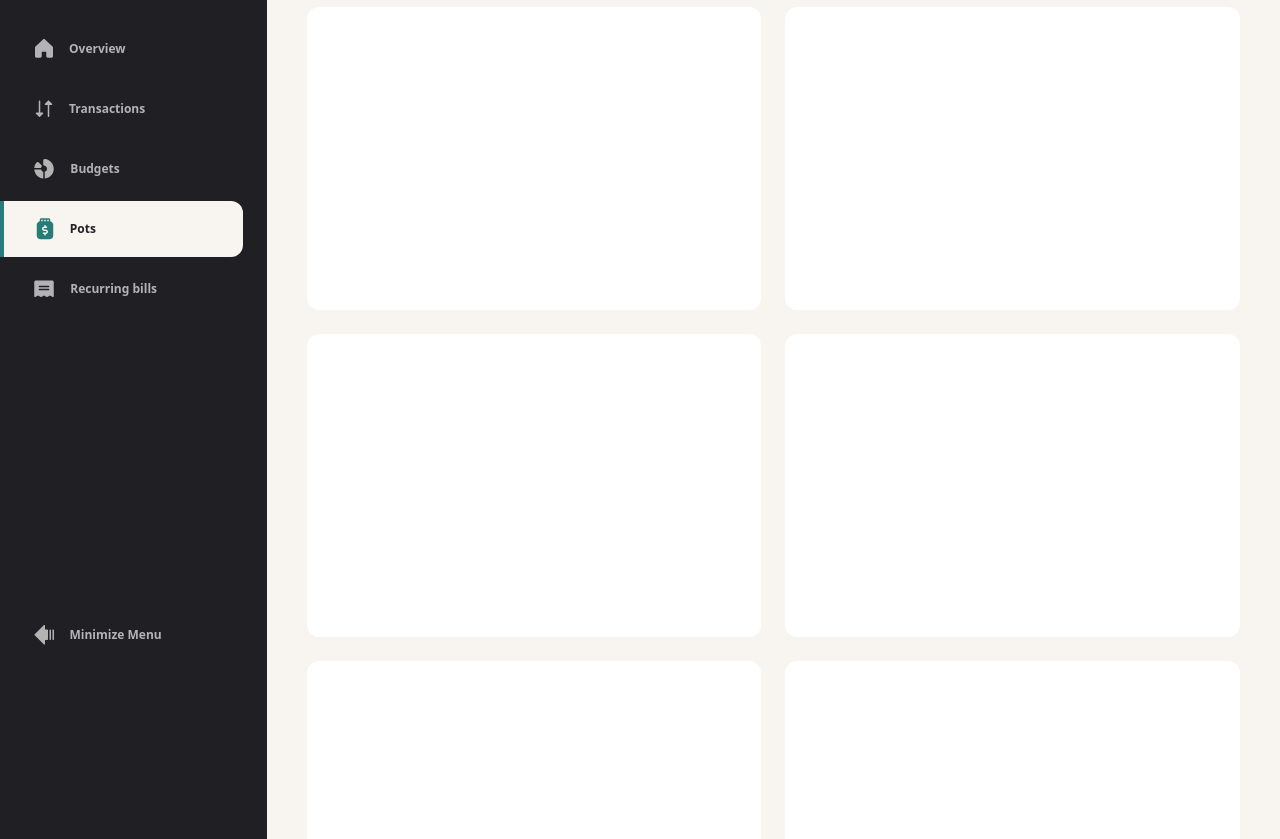
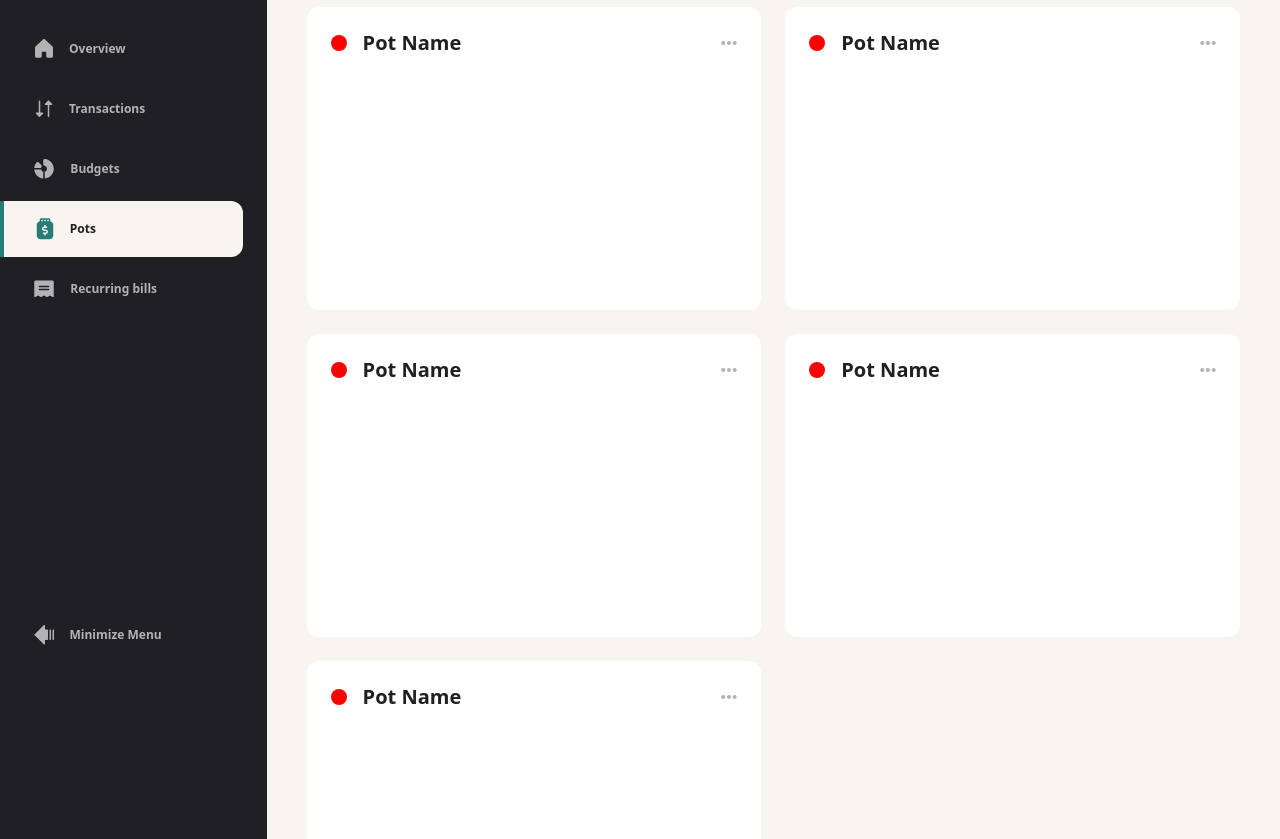
Before and after one commit to tsu-frontend/personal-finance-app, a website: page pages/pots.html in a window 1280 px wide. Shown: the part 113-952 px from the top of the page. Drawn offline with Linux system fonts and the light colour scheme.

Commit message:
add new pot card structure with responsive design and styling

```diff
--- a/pages/pots.html
+++ b/pages/pots.html
@@ -77,34 +77,41 @@
         <button class="w-[128px] h-full rounded-[8px] bg-[#201F24] font-[Public Sans] text-[#FFF] text-[14px] font-bold leading-[150%]">+ Add New Pot</button>
       </header>
       <div class="grid grid-cols-1 gap-[24px] xl:grid-cols-[repeat(auto-fill,_minmax(400px,_1fr))]">
-        <div id="pot" class="h-[317px] xl:h-[303px] bg-[#FFF] rounded-[12px]"></div>
-        <div id="pot" class="h-[317px] xl:h-[303px] bg-[#FFF] rounded-[12px]"></div>
-        <div id="pot" class="h-[317px] xl:h-[303px] bg-[#FFF] rounded-[12px]"></div>
-        <div id="pot" class="h-[317px] xl:h-[303px] bg-[#FFF] rounded-[12px]"></div>
-        <div id="pot" class="h-[317px] xl:h-[303px] bg-[#FFF] rounded-[12px]"></div>
-        <div id="pot" class="h-[317px] xl:h-[303px] bg-[#FFF] rounded-[12px]"></div>
-        <div id="pot" class="h-[317px] xl:h-[303px] bg-[#FFF] rounded-[12px]"></div>
-        <div id="pot" class="h-[317px] xl:h-[303px] bg-[#FFF] rounded-[12px]"></div>
-        <div id="pot" class="h-[317px] xl:h-[303px] bg-[#FFF] rounded-[12px]"></div>
-        <div id="pot" class="h-[317px] xl:h-[303px] bg-[#FFF] rounded-[12px]"></div>
-        <div id="pot" class="h-[317px] xl:h-[303px] bg-[#FFF] rounded-[12px]"></div>
-        <div id="pot" class="h-[317px] xl:h-[303px] bg-[#FFF] rounded-[12px]"></div>
-        <div id="pot" class="h-[317px] xl:h-[303px] bg-[#FFF] rounded-[12px]"></div>
-        <div id="pot" class="h-[317px] xl:h-[303px] bg-[#FFF] rounded-[12px]"></div>
-        <div id="pot" class="h-[317px] xl:h-[303px] bg-[#FFF] rounded-[12px]"></div>
-        <div id="pot" class="h-[317px] xl:h-[303px] bg-[#FFF] rounded-[12px]"></div>
-        <div id="pot" class="h-[317px] xl:h-[303px] bg-[#FFF] rounded-[12px]"></div>
-        <div id="pot" class="h-[317px] xl:h-[303px] bg-[#FFF] rounded-[12px]"></div>
-        <div id="pot" class="h-[317px] xl:h-[303px] bg-[#FFF] rounded-[12px]"></div>
-        <div id="pot" class="h-[317px] xl:h-[303px] bg-[#FFF] rounded-[12px]"></div>
-        <div id="pot" class="h-[317px] xl:h-[303px] bg-[#FFF] rounded-[12px]"></div>
-        <div id="pot" class="h-[317px] xl:h-[303px] bg-[#FFF] rounded-[12px]"></div>
-        <div id="pot" class="h-[317px] xl:h-[303px] bg-[#FFF] rounded-[12px]"></div>
-        <div id="pot" class="h-[317px] xl:h-[303px] bg-[#FFF] rounded-[12px]"></div>
-        <div id="pot" class="h-[317px] xl:h-[303px] bg-[#FFF] rounded-[12px]"></div>
-        <div id="pot" class="h-[317px] xl:h-[303px] bg-[#FFF] rounded-[12px]"></div>
-        <div id="pot" class="h-[317px] xl:h-[303px] bg-[#FFF] rounded-[12px]"></div>
-        <div id="pot" class="h-[317px] xl:h-[303px] bg-[#FFF] rounded-[12px]"></div>
+        <div id="pot" class="h-[317px] xl:h-[303px] bg-[#FFF] rounded-[12px] py-[24px] px-[20px] xl:p-[24px] flex flex-col gap-[32px] flex-1 basis-0 grow-0">
+          <div id="pot-title" class="w-full h-[24px] items-center flex gap-[16px]">
+            <div id="pot-theme" class="w-[16px] h-[16px] shrink-0 rounded-[50%] bg-[red]"></div>
+            <h2 id="pot-name" class="text-[#201F24] font-[Public Sans] text-[20px] font-bold leading-[120%]">Pot Name</h2>
+            <img src="../assets/images/icon-ellipsis.svg" class="w-[16px] h-[16px] ml-auto" />
+          </div>
+        </div>
+        <div id="pot" class="h-[317px] xl:h-[303px] bg-[#FFF] rounded-[12px] py-[24px] px-[20px] xl:p-[24px] flex flex-col gap-[32px] flex-1 basis-0 grow-0">
+          <div id="pot-title" class="w-full h-[24px] items-center flex gap-[16px]">
+            <div id="pot-theme" class="w-[16px] h-[16px] shrink-0 rounded-[50%] bg-[red]"></div>
+            <h2 id="pot-name" class="text-[#201F24] font-[Public Sans] text-[20px] font-bold leading-[120%]">Pot Name</h2>
+            <img src="../assets/images/icon-ellipsis.svg" class="w-[16px] h-[16px] ml-auto" />
+          </div>
+        </div>
+        <div id="pot" class="h-[317px] xl:h-[303px] bg-[#FFF] rounded-[12px] py-[24px] px-[20px] xl:p-[24px] flex flex-col gap-[32px] flex-1 basis-0 grow-0">
+          <div id="pot-title" class="w-full h-[24px] items-center flex gap-[16px]">
+            <div id="pot-theme" class="w-[16px] h-[16px] shrink-0 rounded-[50%] bg-[red]"></div>
+            <h2 id="pot-name" class="text-[#201F24] font-[Public Sans] text-[20px] font-bold leading-[120%]">Pot Name</h2>
+            <img src="../assets/images/icon-ellipsis.svg" class="w-[16px] h-[16px] ml-auto" />
+          </div>
+        </div>
+        <div id="pot" class="h-[317px] xl:h-[303px] bg-[#FFF] rounded-[12px] py-[24px] px-[20px] xl:p-[24px] flex flex-col gap-[32px] flex-1 basis-0 grow-0">
+          <div id="pot-title" class="w-full h-[24px] items-center flex gap-[16px]">
+            <div id="pot-theme" class="w-[16px] h-[16px] shrink-0 rounded-[50%] bg-[red]"></div>
+            <h2 id="pot-name" class="text-[#201F24] font-[Public Sans] text-[20px] font-bold leading-[120%]">Pot Name</h2>
+            <img src="../assets/images/icon-ellipsis.svg" class="w-[16px] h-[16px] ml-auto" />
+          </div>
+        </div>
+        <div id="pot" class="h-[317px] xl:h-[303px] bg-[#FFF] rounded-[12px] py-[24px] px-[20px] xl:p-[24px] flex flex-col gap-[32px] flex-1 basis-0 grow-0">
+          <div id="pot-title" class="w-full h-[24px] items-center flex gap-[16px]">
+            <div id="pot-theme" class="w-[16px] h-[16px] shrink-0 rounded-[50%] bg-[red]"></div>
+            <h2 id="pot-name" class="text-[#201F24] font-[Public Sans] text-[20px] font-bold leading-[120%]">Pot Name</h2>
+            <img src="../assets/images/icon-ellipsis.svg" class="w-[16px] h-[16px] ml-auto" />
+          </div>
+        </div>
       </div>
     </main>
   </body>
```
Also changed, not shown: output.css.
